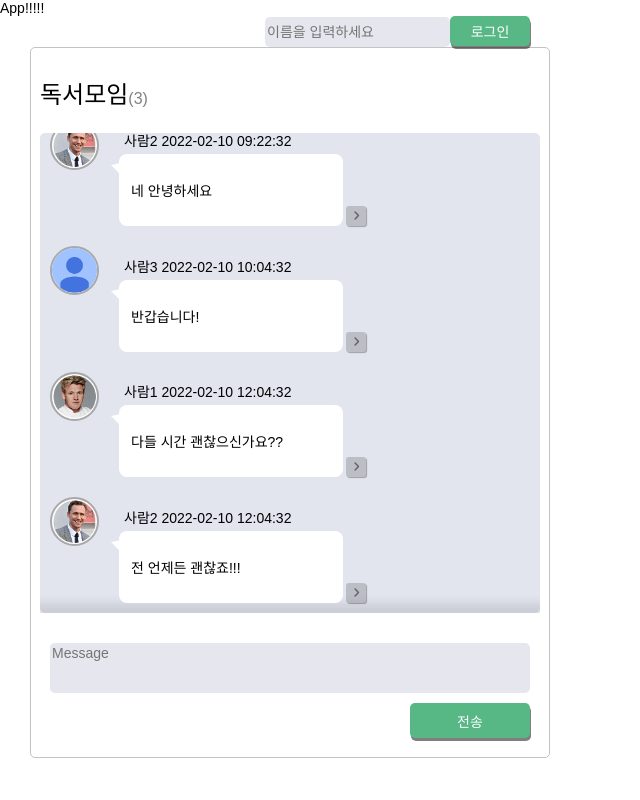
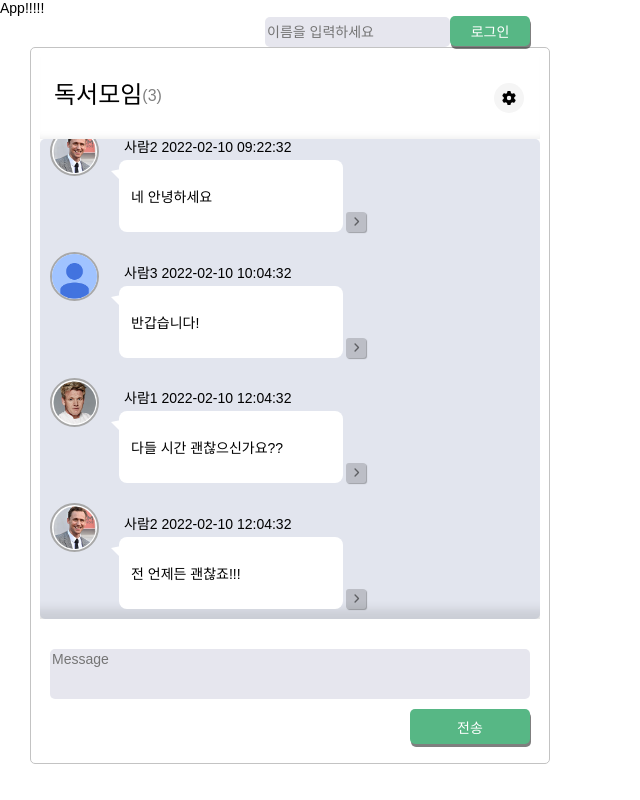
Before and after one commit to WongueShin/2ndweek-swit-task, a React (Create React App) app: page / in a window 1280 px wide. Shown: the whole page, without its empty margins (0-640 px from the left). Built offline with nearby package versions, Linux system fonts and the light colour scheme.

Commit message:
Modify: Header 스타일 수장

```diff
--- a/src/Components/Header/index.Header.tsx
+++ b/src/Components/Header/index.Header.tsx
@@ -1,6 +1,8 @@
 import React from 'react';
 import { messageJson } from 'Components/Messenger/data';
 import * as S from 'Components/Header/style.Header';
+import { FontAwesomeIcon } from '@fortawesome/react-fontawesome';
+import { faGear } from '@fortawesome/free-solid-svg-icons';
 const Header = () => {
   const userIdArr: Array<string> = [];
   messageJson.map(el => {
@@ -12,10 +14,15 @@ const Header = () => {
 
   return (
     <S.HeaderContainer>
-      <S.HeaderContent>
+      <S.HeaderTitle>
         <S.ChatName>독서모임</S.ChatName>
         <S.ChatUserCount>({filterUserIdArr.length})</S.ChatUserCount>
-      </S.HeaderContent>
+      </S.HeaderTitle>
+      <S.HeaderSettingBtn
+        onClick={() => window.alert('데모버전에서는 지원하지않는 기능입니다.')}
+      >
+        <FontAwesomeIcon icon={faGear} size="1x" />
+      </S.HeaderSettingBtn>
     </S.HeaderContainer>
   );
 };
--- a/src/Components/Header/style.Header.ts
+++ b/src/Components/Header/style.Header.ts
@@ -2,8 +2,11 @@ import styled from 'styled-components';
 
 export const HeaderContainer = styled.div`
   display: flex;
-  margin: 26px 0px;
+  justify-content: space-between;
+  padding: 26px 0px;
   width: 500px;
+  box-shadow: inset 0 -7px 9px -7px rgba(0, 0, 0, 0.1);
+  //box-shadow: inset 0 7px 9px -7px rgba(0, 0, 0, 0.1);
 `;
 
 export const ChatName = styled.span`
@@ -12,14 +15,26 @@ export const ChatName = styled.span`
   line-height: 100%;
   font-weight: 500;
   vertical-align: bottom;
+  margin-left: 14px;
 `;
 export const ChatUserCount = styled.span`
   display: inline-block;
   font-size: 16px;
   line-height: 100%;
   vertical-align: bottom;
-  padding-top: 5px;
+  padding-bottom: 3px;
   color: gray;
 `;
 
-export const HeaderContent = styled.div``;
+export const HeaderTitle = styled.div``;
+export const HeaderSettingBtn = styled.button`
+  width: 30px;
+  height: 30px;
+  border-radius: 15px;
+  margin-right: 16px;
+  background: #f5f5f5;
+  border: none;
+  :hover {
+    background-color: #f0eded;
+  }
+`;
```
